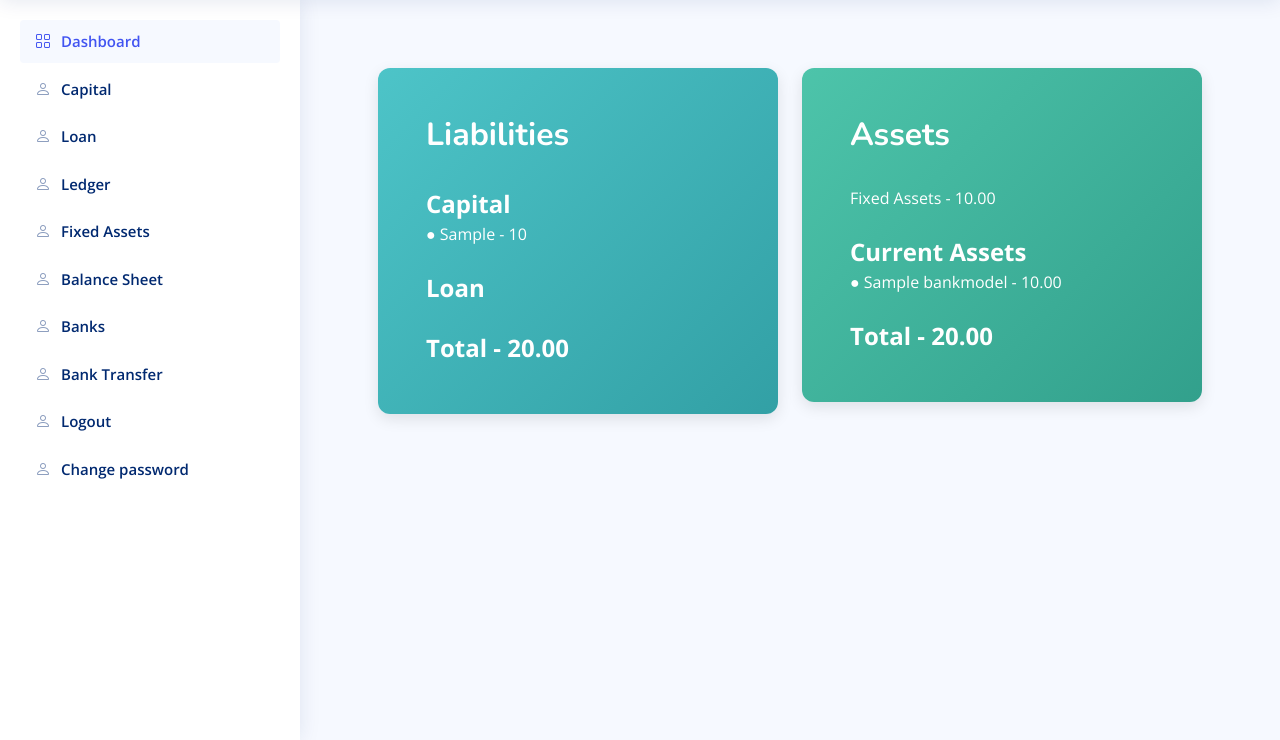
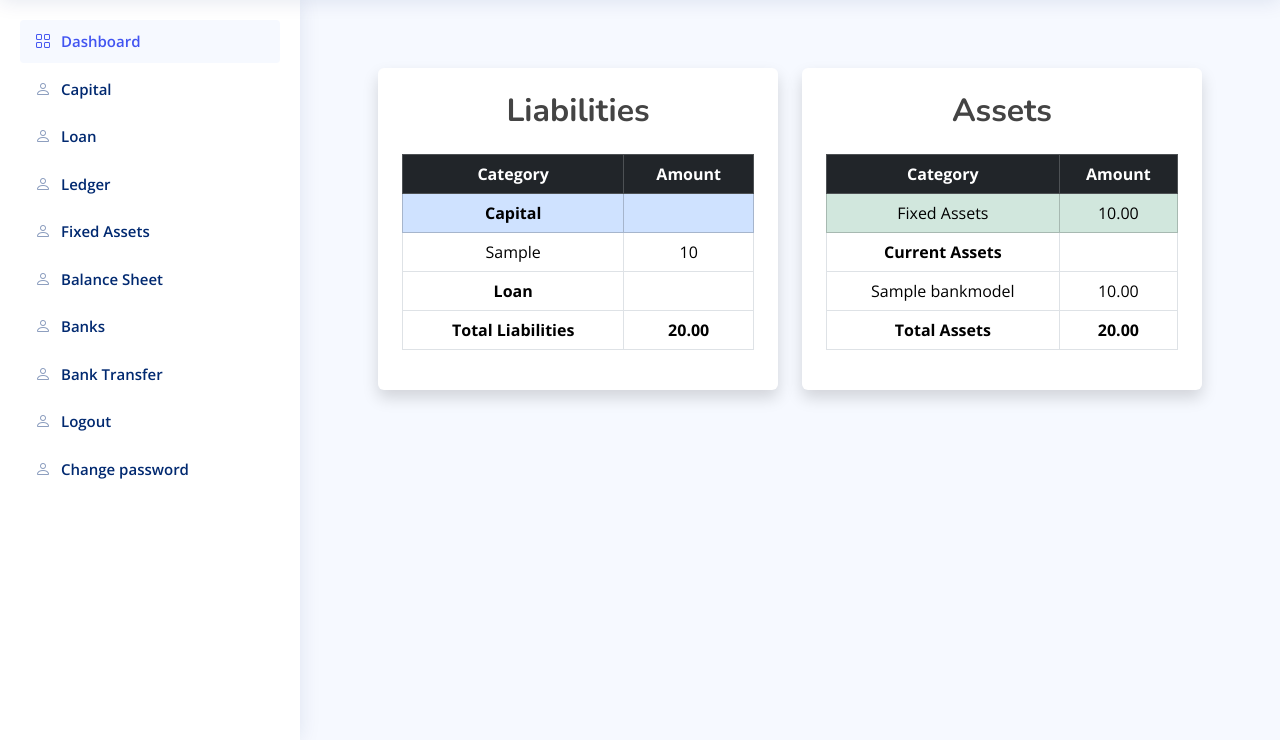
Before and after one commit to akshay-joseph-justin/accounting, a Django app: page /balance-sheet/ in a window 1280 px wide. Shown: the part 60-800 px from the top of the page. Run offline with Django 5.2, Linux system fonts and the light colour scheme; a user stored in the database is signed in; tables that the repository leaves empty hold one stand-in row (values such as "Sample post"); parts of the project's set-up code (start-up, migrations or seed data) failed here and were passed over; some libraries are stand-ins or nearby versions.

Commit message:
patch 1.8.3 - ui changes

```diff
--- a/finsys/templates/balance_sheet.html
+++ b/finsys/templates/balance_sheet.html
@@ -7,36 +7,78 @@
     {% load static %}
     <section class="py-5">
         <div class="container px-4 px-lg-5">
-            <div class="row g-4 align-items-stretch">
+            <div class="row">
                 <div class="col-lg-6">
-                    <div class="p-5 text-white credit-box">
-                        <h2 class="fw-bold">Liabilities</h2>
-                        <br>
-                        <a style="text-decoration: none; font-weight: bold" class="text-white fs-4">Capital</a><br>
+                    <div class="p-4 bg-white shadow rounded">
+                        <h2 class="fw-bold text-center mb-4">Liabilities</h2>
+                        <table class="table table-bordered text-center">
+                            <thead class="table-dark">
+                            <tr>
+                                <th>Category</th>
+                                <th>Amount</th>
+                            </tr>
+                            </thead>
+                            <tbody>
+                            <tr class="table-primary">
+                                <td class="fw-bold">Capital</td>
+                                <td></td>
+                            </tr>
                             {% for entry in capital_entries %}
-                            <a style="text-decoration: none" class="text-white"> ● {{ entry.from_where }} - {{ entry.total_amount }}</a><br>
+                                <tr>
+                                    <td>{{ entry.from_where }}</td>
+                                    <td>{{ entry.total_amount }}</td>
+                                </tr>
                             {% endfor %}
-                        <br>
-                        <a style="text-decoration: none; font-weight: bold" class="text-white fs-4">Loan</a><br>
+                            <tr class="fw-bold">
+                                <td>Loan</td>
+                                <td></td>
+                            </tr>
                             {% for entry in loan_entries %}
-                            <a style="text-decoration: none" class="text-white"> ● {{ entry.bank__name }} - {{ entry.total_amount }}</a><br>
+                                <tr>
+                                    <td>{{ entry.bank__name }}</td>
+                                    <td>{{ entry.total_amount }}</td>
+                                </tr>
                             {% endfor %}
-                        <br>
-                        <a style="text-decoration: none" class="text-white fs-4 fw-bold">Total - {{ liability_total }}</a><br>
+                            <tr class="fw-bold bg-light">
+                                <td>Total Liabilities</td>
+                                <td>{{ liability_total }}</td>
+                            </tr>
+                            </tbody>
+                        </table>
                     </div>
                 </div>
+
                 <div class="col-lg-6">
-                    <div class="p-5 text-white debit-box">
-                        <h2 class="fw-bold">Assets</h2>
-                        <br>
-                        <a style="text-decoration: none" class="text-white">Fixed Assets - {{ fixed_asset.balance }}</a><br>
-                        <br>
-                        <a style="text-decoration: none; font-weight: bold" class="text-white fs-4">Current Assets</a><br>
+                    <div class="p-4 bg-white shadow rounded">
+                        <h2 class="fw-bold text-center mb-4">Assets</h2>
+                        <table class="table table-bordered text-center">
+                            <thead class="table-dark">
+                            <tr>
+                                <th>Category</th>
+                                <th>Amount</th>
+                            </tr>
+                            </thead>
+                            <tbody>
+                            <tr class="table-success">
+                                <td>Fixed Assets</td>
+                                <td>{{ fixed_asset.balance }}</td>
+                            </tr>
+                            <tr class="fw-bold">
+                                <td>Current Assets</td>
+                                <td></td>
+                            </tr>
                             {% for bank in banks %}
-                            <a style="text-decoration: none" class="text-white"> ● {{ bank.name }} - {{ bank.balance }}</a><br>
+                                <tr>
+                                    <td>{{ bank.name }}</td>
+                                    <td>{{ bank.balance }}</td>
+                                </tr>
                             {% endfor %}
-                        <br>
-                        <a style="text-decoration: none" class="text-white fs-4 fw-bold">Total - {{ assets_total }}</a><br>
+                            <tr class="fw-bold bg-light">
+                                <td>Total Assets</td>
+                                <td>{{ assets_total }}</td>
+                            </tr>
+                            </tbody>
+                        </table>
                     </div>
                 </div>
             </div>
```
Lines whose indentation alone changed are shown as unchanged.
